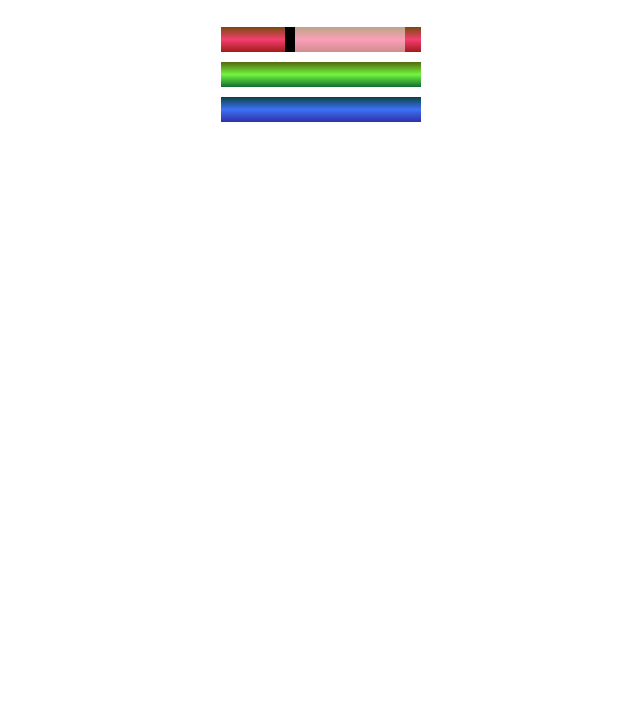
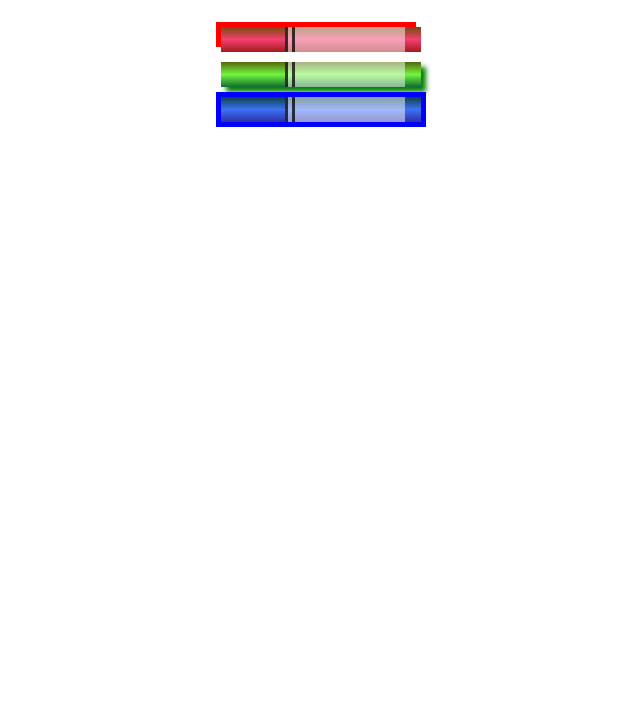
Before and after one commit to Yinkusadel/03-fcc-csscolormarkers, a website: page index.html in a window 1280 px wide. Shown: the part 73-800 px from the top of the page, without its empty margins (319-959 px from the left). Drawn offline with Linux system fonts and the light colour scheme.

Commit message:
add complete solution to csscolormarkers

```diff
--- a/index.html
+++ b/index.html
@@ -14,8 +14,12 @@
         <div class="sleeve"></div>
       </div>
       <div class="marker green">
+        <div class="cap"></div>
+        <div class="sleeve"></div>
       </div>
       <div class="marker blue">
+        <div class="cap"></div>
+        <div class="sleeve"></div>
 
 
       </div>
--- a/styles.css
+++ b/styles.css
@@ -10,15 +10,18 @@ h1 {
 
   .red {
     background:linear-gradient(rgb(122, 74, 14), rgb(245, 62, 113), rgb(162, 27, 27));
+    box-shadow:-5px -5px red;
   }
 
 
   .green {
-    background:linear-gradient(#55680D, #71F53E, #116C31)
+    background:linear-gradient(#55680D, #71F53E, #116C31);
+    box-shadow:5px 5px 5px green;
   }
 
   .blue {
-    background: linear-gradient(hsl(186, 76%, 16%), hsl(223, 90%, 60%), hsl(240, 56%, 42%))
+    background: linear-gradient(hsl(186, 76%, 16%), hsl(223, 90%, 60%), hsl(240, 56%, 42%));
+    box-shadow:0 0 0 5px blue;
   }
 
   .container {
@@ -30,9 +33,7 @@ h1 {
     width:110px;
     height:25px;
     background-color: rgba(255, 255, 255, 0.5);
-    border-left-width:10px;
-    border-left-style:solid;
-    border-left-color:black;
+    border-left: 10px double rgba(0, 0, 0, 0.75);
   }
 
   .cap {
```
